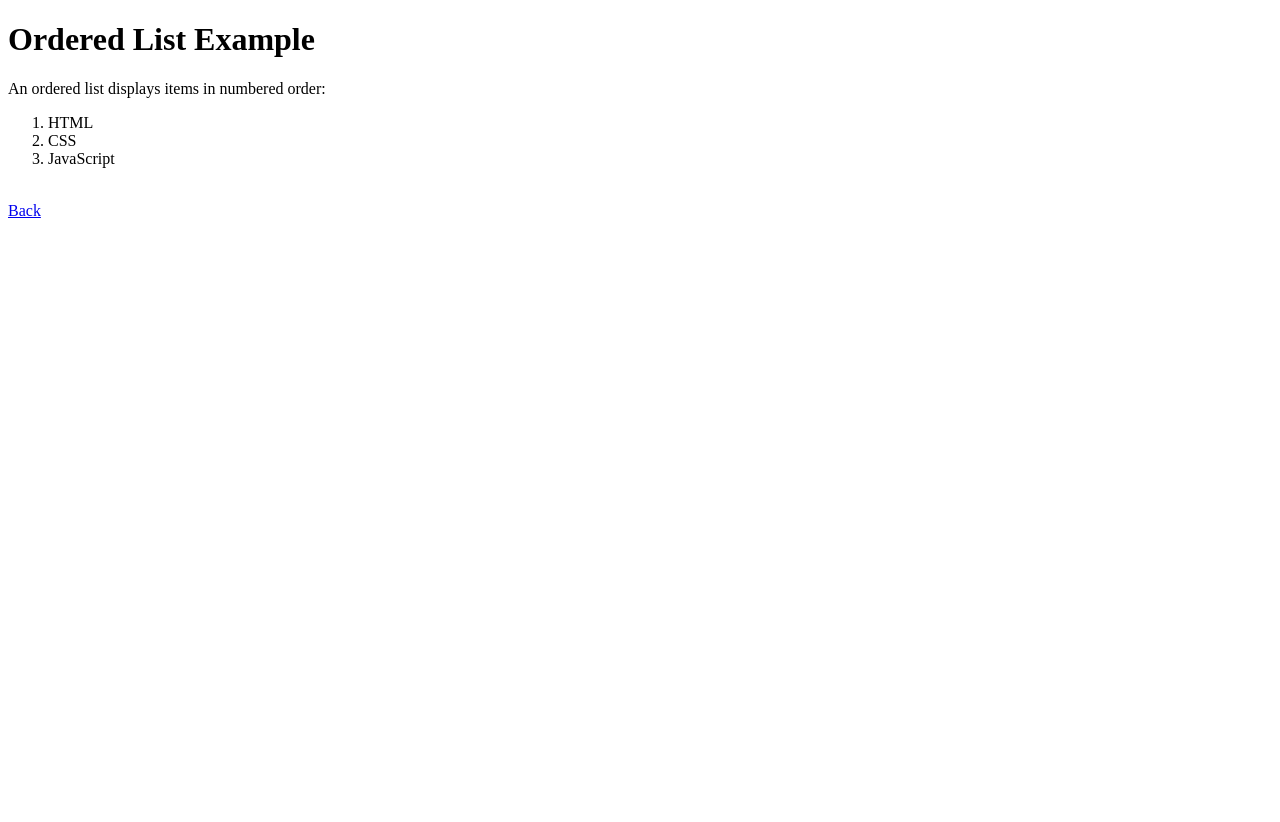
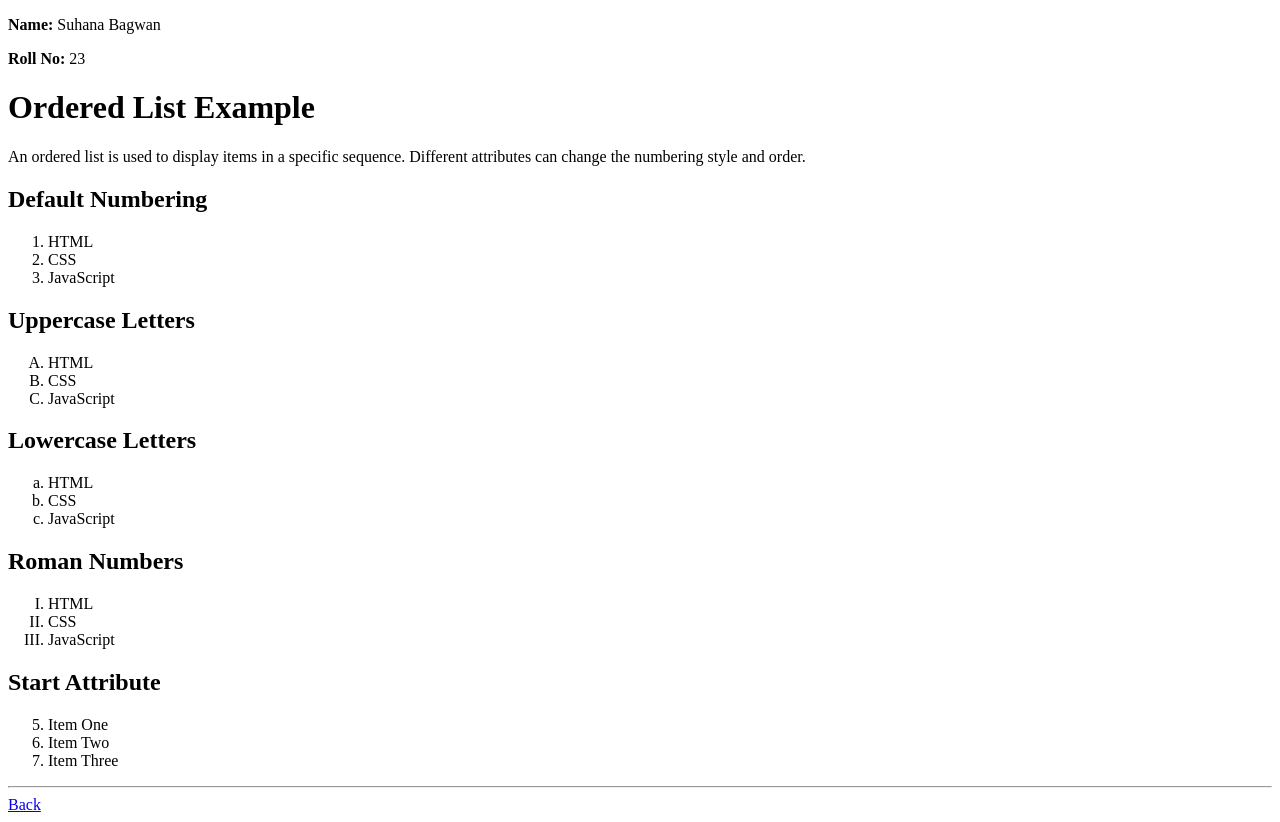
Before and after one commit to Suhana39/Web-Development-html, a plain HTML site: page EXP4.List-Tags/ol.html in a window 1280 px wide. Before the commit the page ends 800 px from the top, so only its background shows below. Drawn offline with Linux system fonts and the light colour scheme.

Commit message:
Update ol.html
Updated the experiment description and added examples of ordered lists with different attributes.

```diff
--- a/EXP4.List-Tags/ol.html
+++ b/EXP4.List-Tags/ol.html
@@ -1,5 +1,5 @@
 <!--
-Experiment: Ordered List
+Experiment: Ordered List with Attributes
 -->
 
 <!DOCTYPE html>
@@ -9,17 +9,53 @@ Experiment: Ordered List
 </head>
 <body>
 
+<p><b>Name:</b> Suhana Bagwan</p>
+<p><b>Roll No:</b> 23</p>
+
 <h1>Ordered List Example</h1>
 
-<p>An ordered list displays items in numbered order:</p>
+<p>
+An ordered list is used to display items in a specific sequence.
+Different attributes can change the numbering style and order.
+</p>
 
+<h2>Default Numbering</h2>
 <ol>
     <li>HTML</li>
     <li>CSS</li>
     <li>JavaScript</li>
 </ol>
 
-<br>
+<h2>Uppercase Letters</h2>
+<ol type="A">
+    <li>HTML</li>
+    <li>CSS</li>
+    <li>JavaScript</li>
+</ol>
+
+<h2>Lowercase Letters</h2>
+<ol type="a">
+    <li>HTML</li>
+    <li>CSS</li>
+    <li>JavaScript</li>
+</ol>
+
+<h2>Roman Numbers</h2>
+<ol type="I">
+    <li>HTML</li>
+    <li>CSS</li>
+    <li>JavaScript</li>
+</ol>
+
+<h2>Start Attribute</h2>
+<ol start="5">
+    <li>Item One</li>
+    <li>Item Two</li>
+    <li>Item Three</li>
+</ol>
+
+<hr>
+
 <a href="index.html">Back</a>
 
 </body>
```
